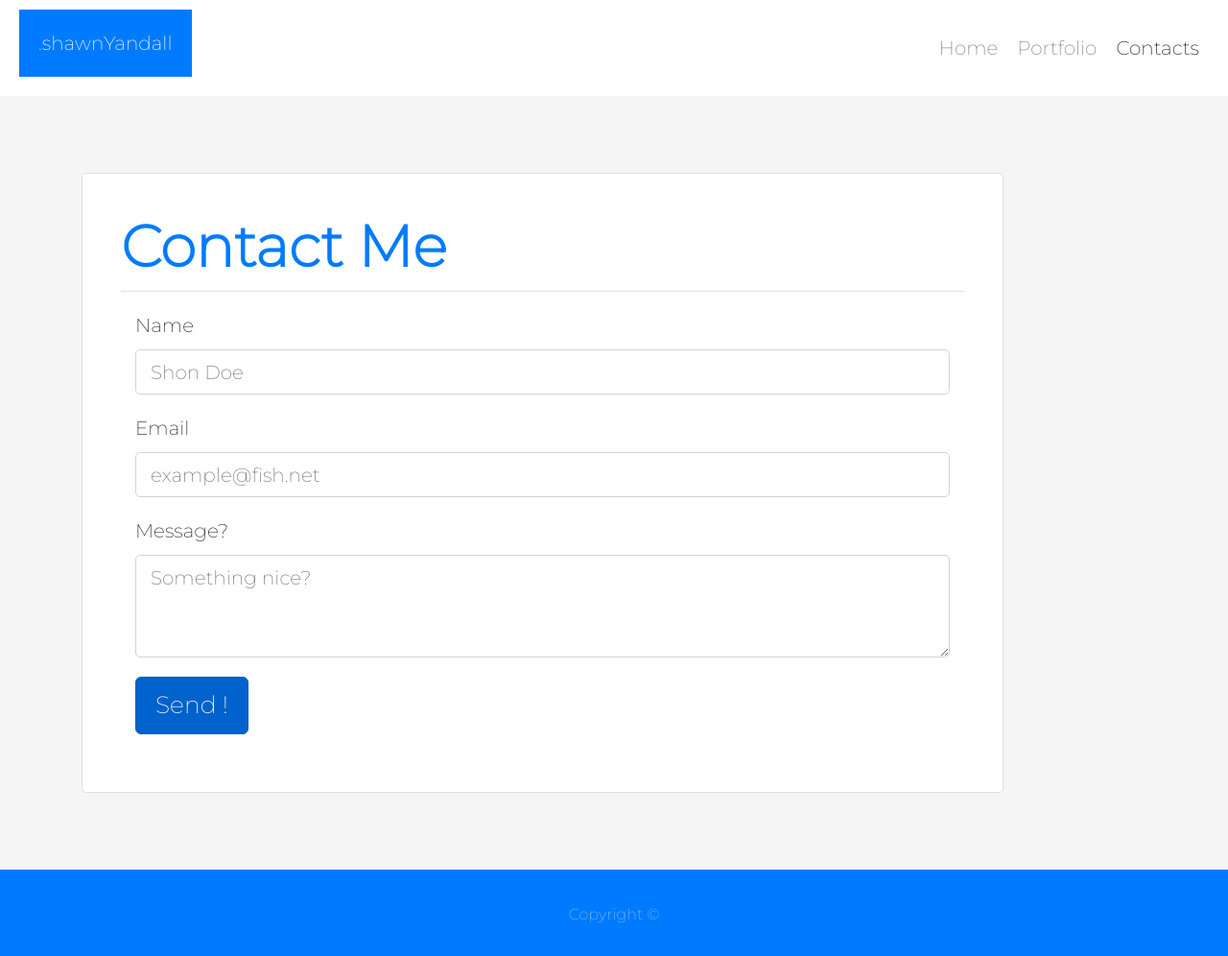
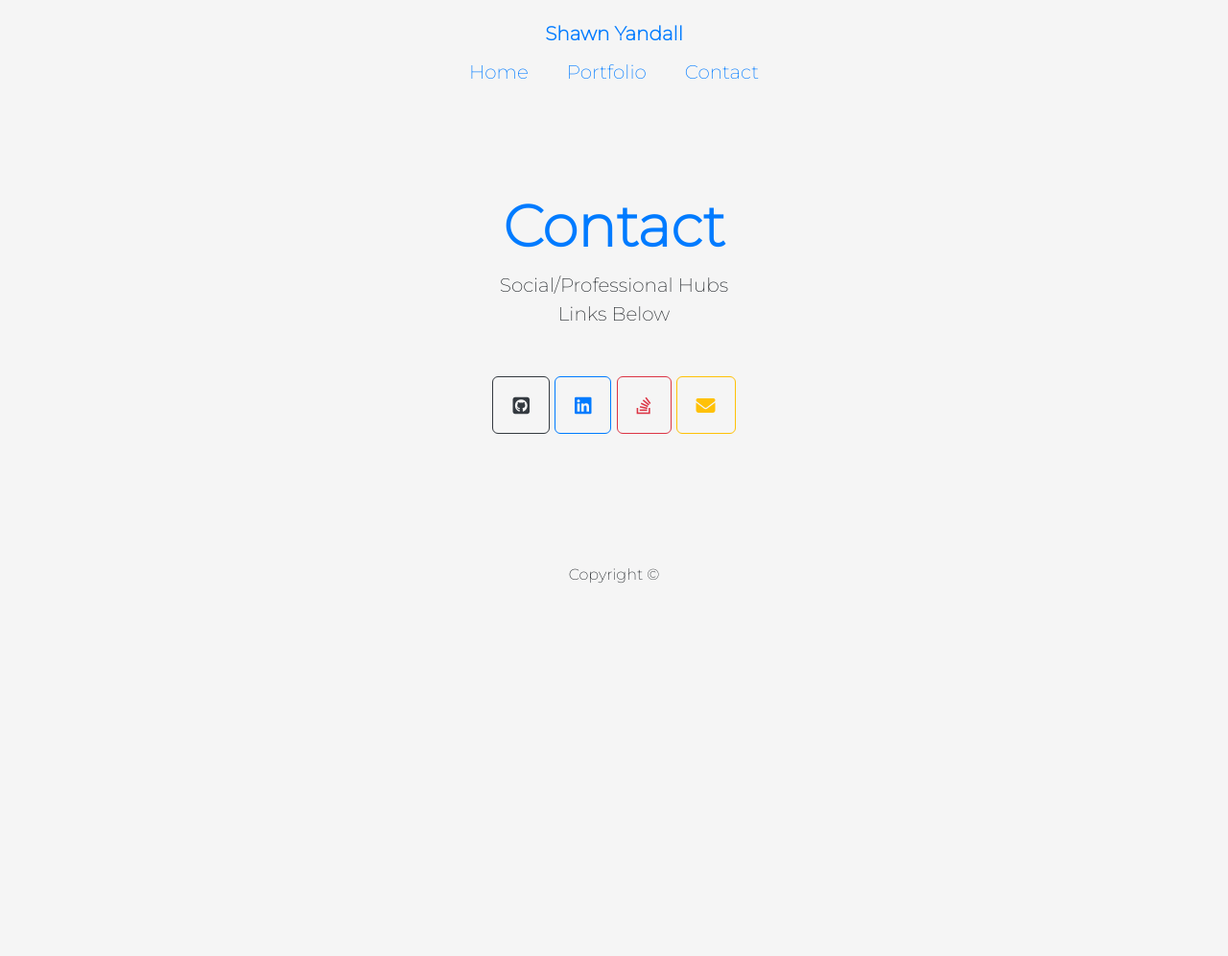
Before and after one commit to dohmr/Entry_Level, a plain HTML site: page contact.html in a window 1280 px wide. Shown: the whole page at 96% size. After the commit the page ends 800 px from the top, so only its background shows below. Drawn offline with nearby package versions, Linux system fonts and the light colour scheme.

Commit message:
pages synchd

```diff
--- a/contact.html
+++ b/contact.html
@@ -7,6 +7,7 @@
   <meta name="viewport" content="width=device-width, initial-scale=1, shrink-to-fit=no">
 
   <title>Contact Info</title>
+  <script src="https://kit.fontawesome.com/d45730e484.js" crossorigin="anonymous"></script>
   <link href="https://fonts.googleapis.com/css2?family=Montserrat:wght@200&display=swap" rel="stylesheet">
 
   <link rel="stylesheet" href="https://stackpath.bootstrapcdn.com/bootstrap/4.5.0/css/bootstrap.min.css"
@@ -15,69 +16,54 @@
 
 </head>
 
-<body>
+<body class="text-center">
 
-  <nav class="navbar navbar-expand-lg navbar-light bg-white">
-    <a class="p-3 mb-2 bg-primary text-white" href="mailto:theshawns0n@gmail.com">.shawnYandall</a>
-    <button class="navbar-toggler" type="button" data-toggle="collapse" data-target="#navbarSupportedContent"
-      aria-controls="navbarSupportedContent" aria-expanded="false" aria-label="Toggle navigation">
-      <span class="navbar-toggler-icon"></span>
-    </button>
+  <div class="cover-container d-flex w-100 h-100 p-3 mx-auto flex-column">
+    <header class="masthead mb-auto">
+      <div class="inner">
+        <!-- <h3 class="masthead-brand">Shawn</h3> -->
+        <a class="p-3 mb-2 bg-none text-primary" id="myName" href="mailto:theshawns0n@gmail.com">Shawn Yandall</a>
+        <nav class="nav nav-masthead justify-content-center">
 
-    <div class="collapse navbar-collapse justify-content-end" id="navbarSupportedContent">
-      <ul class="navbar-nav mr">
-        <li class="nav-item">
-          <a class="nav-link" href="index.html">Home <span class="sr-only">(current)</span></a>
-        </li>
-        <li class="nav-item">
+
+          <a class="nav-link active" href="index.html">Home</a>
+
           <a class="nav-link" href="portfolio.html">Portfolio</a>
-        </li>
-        <li class="nav-item active">
-          <a class="nav-link" href="contact.html">Contacts</a>
-        </li>
-      </ul>
+
+          <a class="nav-link" href="contact.html">Contact</a>
+
+        </nav>
       </div>
-  </nav>
+    </header>
+    <main class="inner main">
+      <h1 class="main-heading">Contact</h1>
+      <p>Social/Professional Hubs<br>
+        Links Below
+      </p>
 
-  <div class="container-sm" style="margin: 2em auto; padding: 2em auto">
-    <div class="row" style="max-width: 991px; height: 20%">
-      <div class="col">
-        <div class="card" style="margin: 2em auto; padding: 2em;">
-          <span class="border-bottom">
-            <h1>Contact Me</h1>
-          </span>
-          <div class="col md-6" style="margin: 1em auto">
-            <div class="form-group">
-              <label for="formGroupExampleInput">Name</label>
-              <input type="text" class="form-control" id="formGroupExampleInput" placeholder="Shon Doe">
-            </div>
-            <div class="form-group">
-              <label for="formGroupExampleInput2">Email</label>
-              <input type="text" class="form-control" id="formGroupExampleInput2" placeholder="example@fish.net">
-            </div>
-            <div class="form-group">
-              <label for="exampleFormControlTextarea1">Message?</label>
-              <textarea class="form-control" id="exampleFormControlTextarea1" placeholder="Something nice?"
-                rows="3"></textarea>
-            </div>
-            <div class="row">
-              <div class="col md-8">
-                <a href="mailto:theshawns0n@gmail.com" class="btn btn-primary btn-lg active" role="button"
-                  aria-pressed="true">Send !</a>
-              </div>
-            </div>
-          </div>
-        </div>
-      </div>
-    </div>
-  </div>
+      <br>
+      <a href="https://github.com/dohmr" class="btn btn-outline-dark btn-lg" role="button" aria-pressed="true"><i
+          class="fab fa-github-square"></i></a>
+      <a href="https://linkedin.com/in/shawnyandall" class="btn btn-outline-primary btn-lg" role="button"
+        aria-pressed="true"><i class="fab fa-linkedin"></i></a>
+      <a href="https://stackoverflow.com/users/14198655/theshawns0n" class="btn btn-outline-danger btn-lg" role="button"
+        aria-pressed="true"><i class="fab fa-stack-overflow"></i></a>
+      <a href="mailto:theshawns0n@gmail.com" class="btn btn-outline-warning btn-lg" role="button"
+        aria-pressed="true"><i class="fas fa-envelope"></i>
 
-  </div>
-  <footer id="sticky-footer" class="py-4 bg-primary text-white-50">
+      </a>
+
+    </main>
+
+
+
+
+    <footer id="sticky-footer" class="py-4 bg-none text-primary-50">
       <div class="container text-center">
         <small>Copyright © </small>
       </div>
-
+    </footer>
+  </div>
 
   <script src="https://code.jquery.com/jquery-3.5.1.slim.min.js"
     integrity="sha384-DfXdz2htPH0lsSSs5nCTpuj/zy4C+OGpamoFVy38MVBnE+IbbVYUew+OrCXaRkfj"
--- a/style.css
+++ b/style.css
@@ -9,12 +9,17 @@ body {
   background-color: whitesmoke;
 
 
+
 }
 
 h1 {
   font-size: 60px;
   font-weight: bold;
   color: #007bff;
+}
+
+#myName {
+  font-weight: bold;
 }
 
 main {
```
Also changed, not shown: index.html (+7 -6 lines), portfolio.html (+1 -1 lines). Lines whose indentation alone changed are shown as unchanged.
